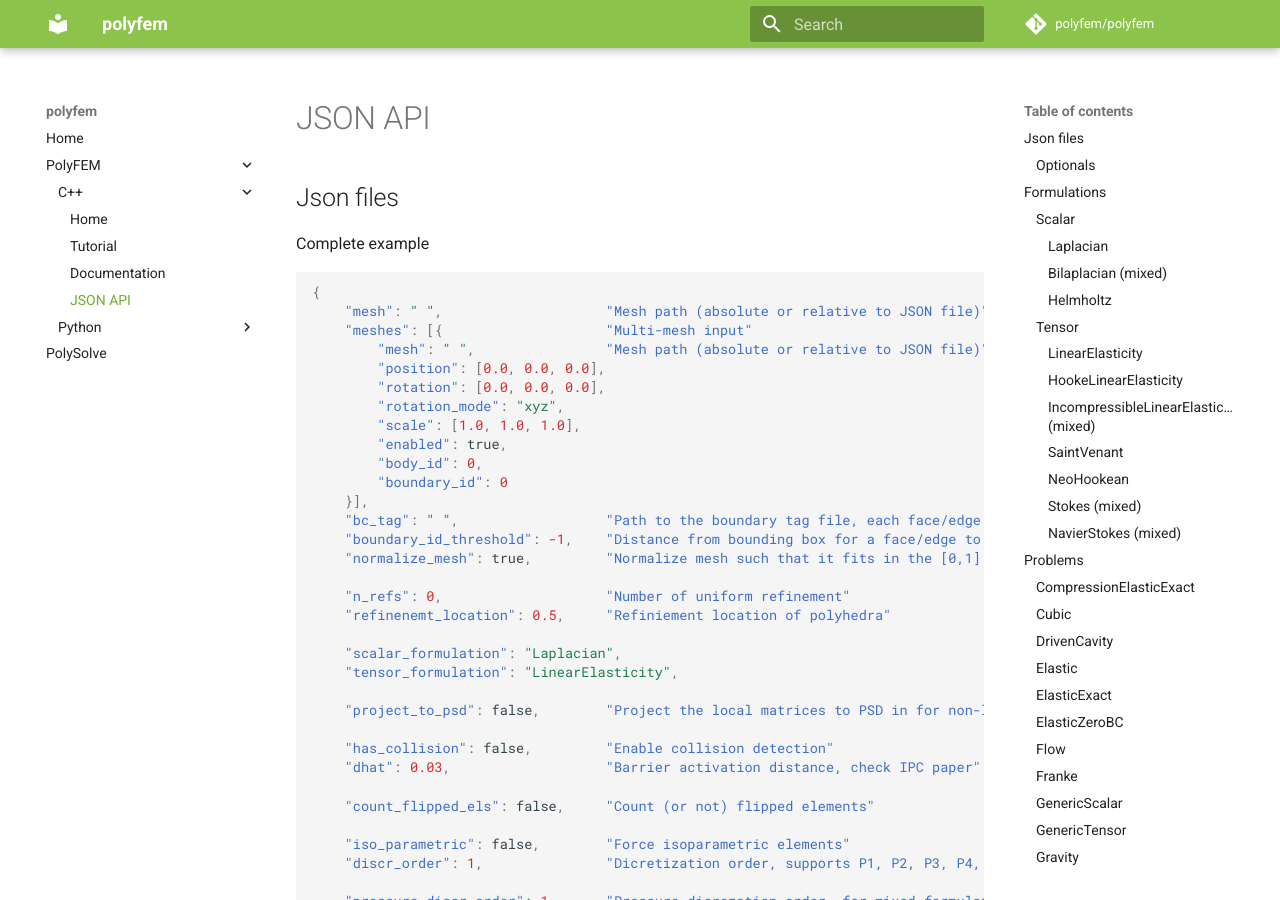
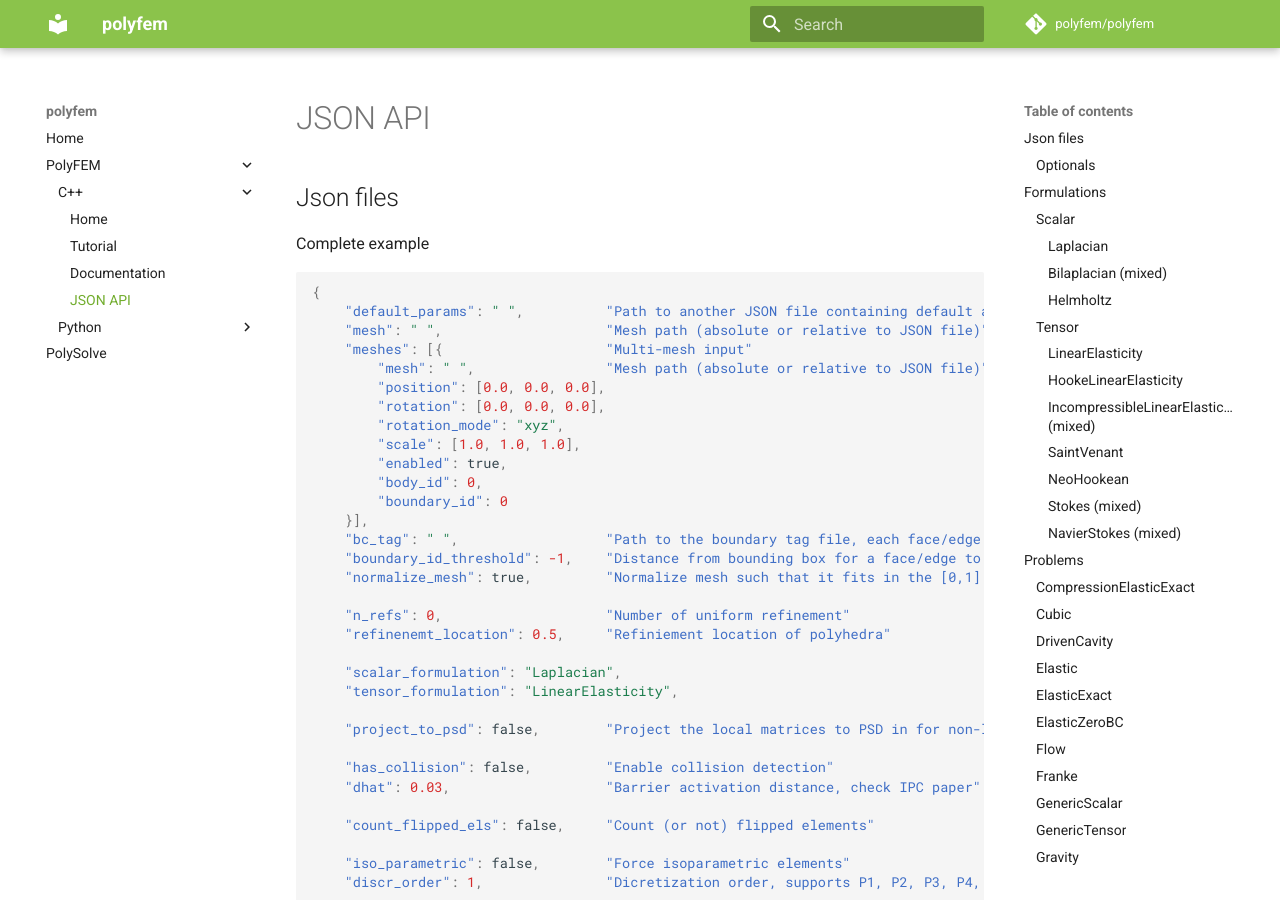
Before and after one commit to polyfem/polyfem.github.io, an MkDocs documentation site: the page built from docs/documentation.md, in a window 1280 px wide and 900 px high. Built offline with MkDocs 1.6.1 and Material for MkDocs 9.7.7, drawn with Linux system fonts in a browser that asks for light colours; formulas are drawn with MathJax 3; comment, search, counter and statistics services are not loaded.

Commit message:
Updated JSON docs

````diff
--- a/docs/documentation.md
+++ b/docs/documentation.md
@@ -4,6 +4,7 @@ Json files
 Complete example
 ```json
 {
+    "default_params": " ",          "Path to another JSON file containing default arguments on which to patch these arguments"
     "mesh": " ",                    "Mesh path (absolute or relative to JSON file)"
     "meshes": [{                    "Multi-mesh input"
         "mesh": " ",                "Mesh path (absolute or relative to JSON file)"
````
